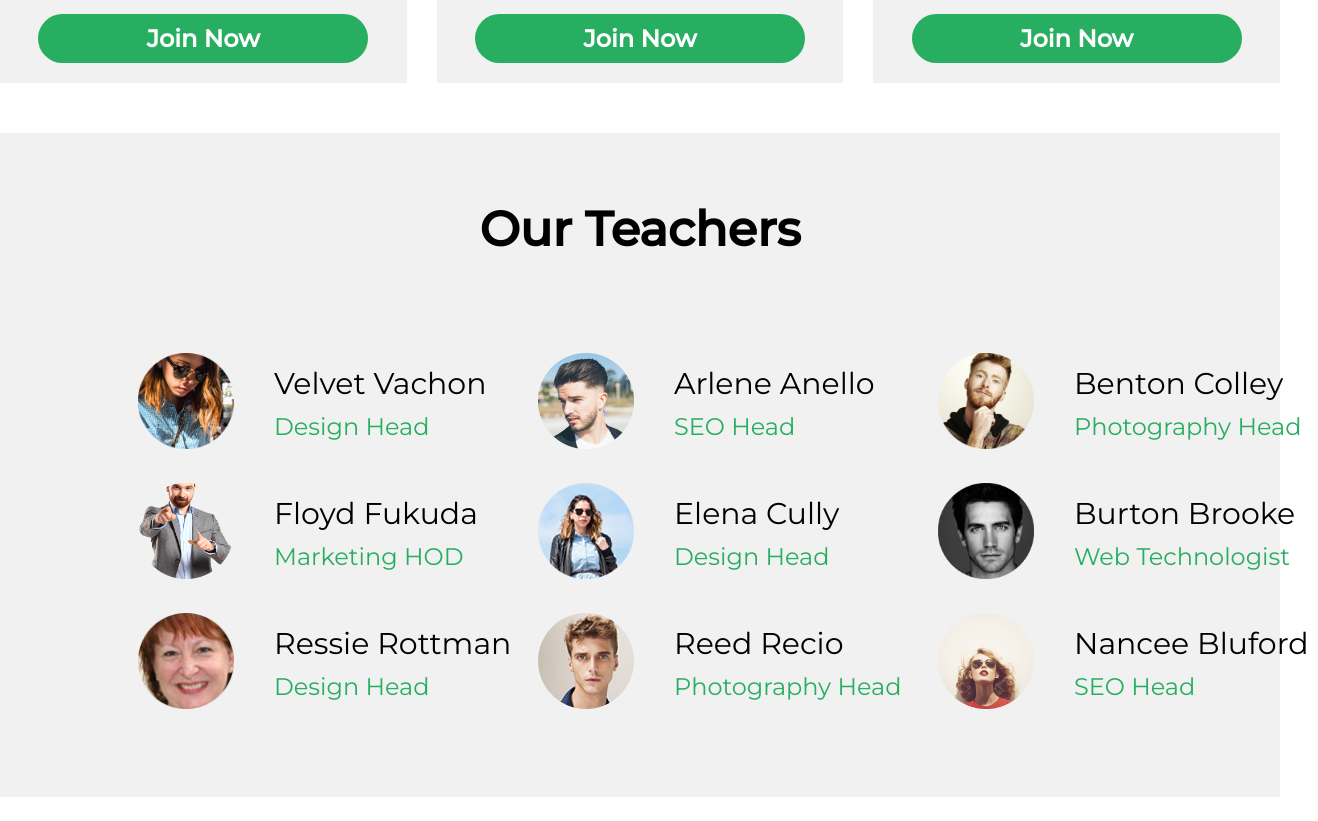
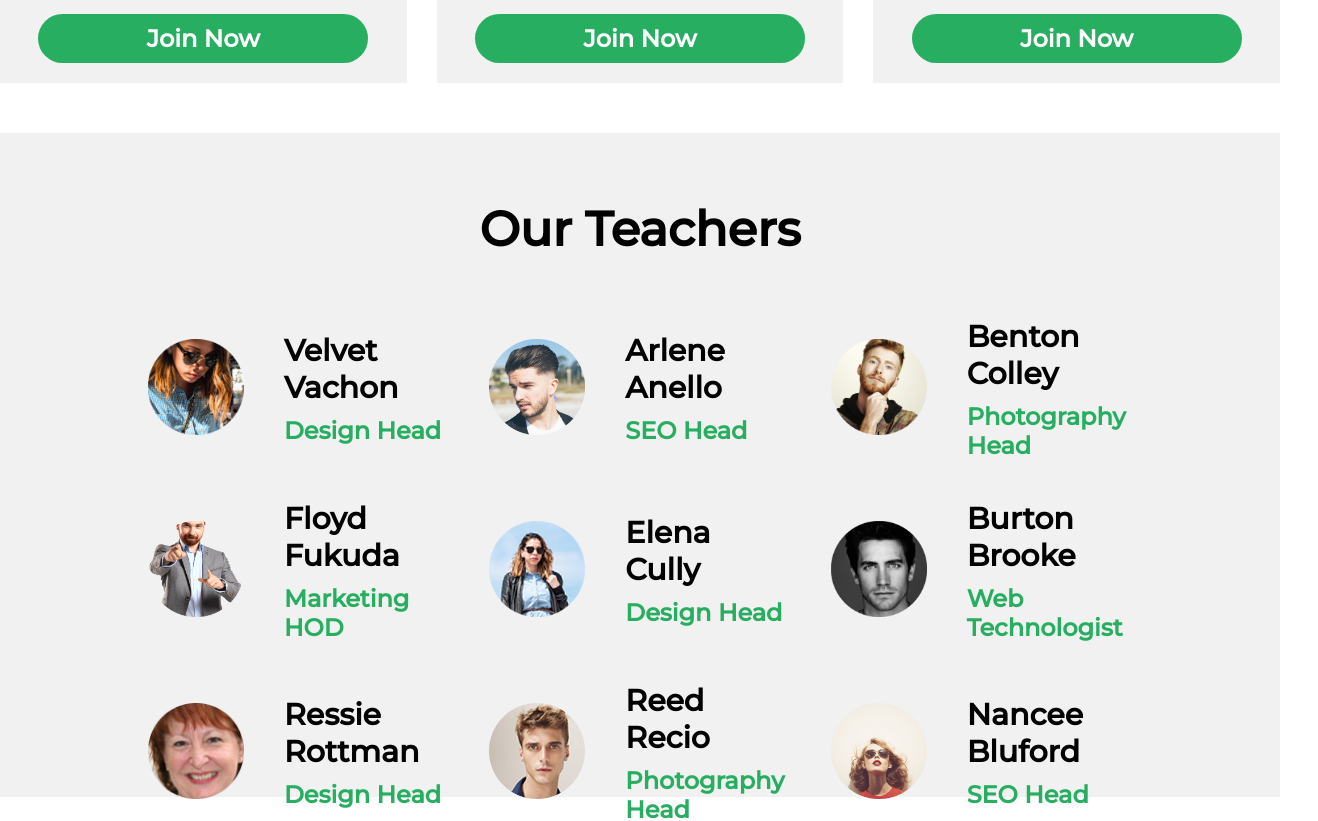
Before and after one commit to tatu7/education_project, a React (Create React App) app: page / in a window 1280 px wide. Shown: the part 1620-2441 px from the top of the page, 1318 px wide, since content can reach past the window. Built offline with nearby package versions, Linux system fonts and the light colour scheme.

Commit message:
change h2 margin

```diff
--- a/src/components/Teachers/_teachers.scss
+++ b/src/components/Teachers/_teachers.scss
@@ -6,7 +6,6 @@
   .teachers__title {
     text-align: center;
     padding-top: 6.7rem;
-    padding-bottom: 4rem;
     font-size: 4.8rem;
   }
   .teachers__main {
@@ -19,15 +18,14 @@
   }
 
   .teacherTitle {
-    width: 38rem;
-    height: 11rem;
     display: flex;
     align-items: center;
-    margin: 1rem;
+    margin: 2rem;
   }
   .teacherTitle:hover {
     transform: scale(1.1);
     transition: all 1s;
+    cursor: pointer;
   }
   .teacherTitle__imgTeacher--img {
     width: 9.6rem;
@@ -37,10 +35,12 @@
     font-size: 3rem;
     margin-left: 4rem;
     margin-bottom: 1rem;
+    font-weight: bold;
   }
   .teacherTitle__teacher--status {
     font-size: 2.4rem;
     color: #27ae60;
     margin-left: 4rem;
+    font-weight: bold;
   }
 }
```
